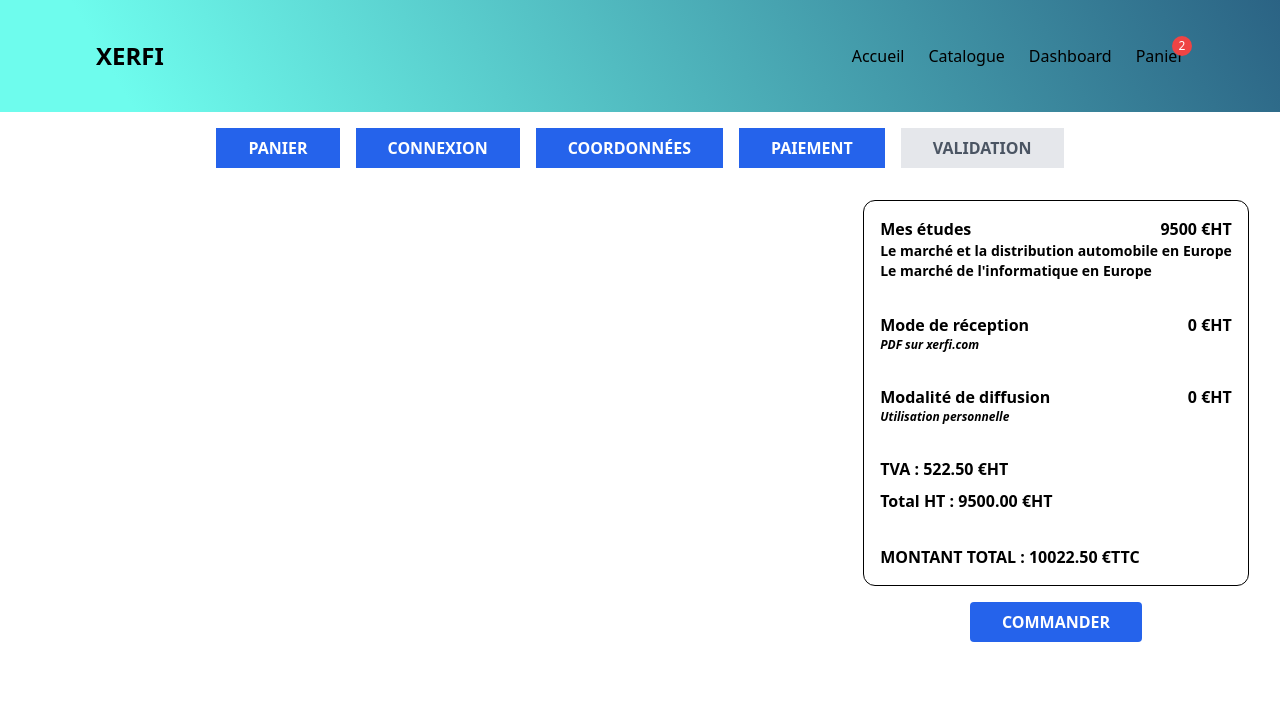
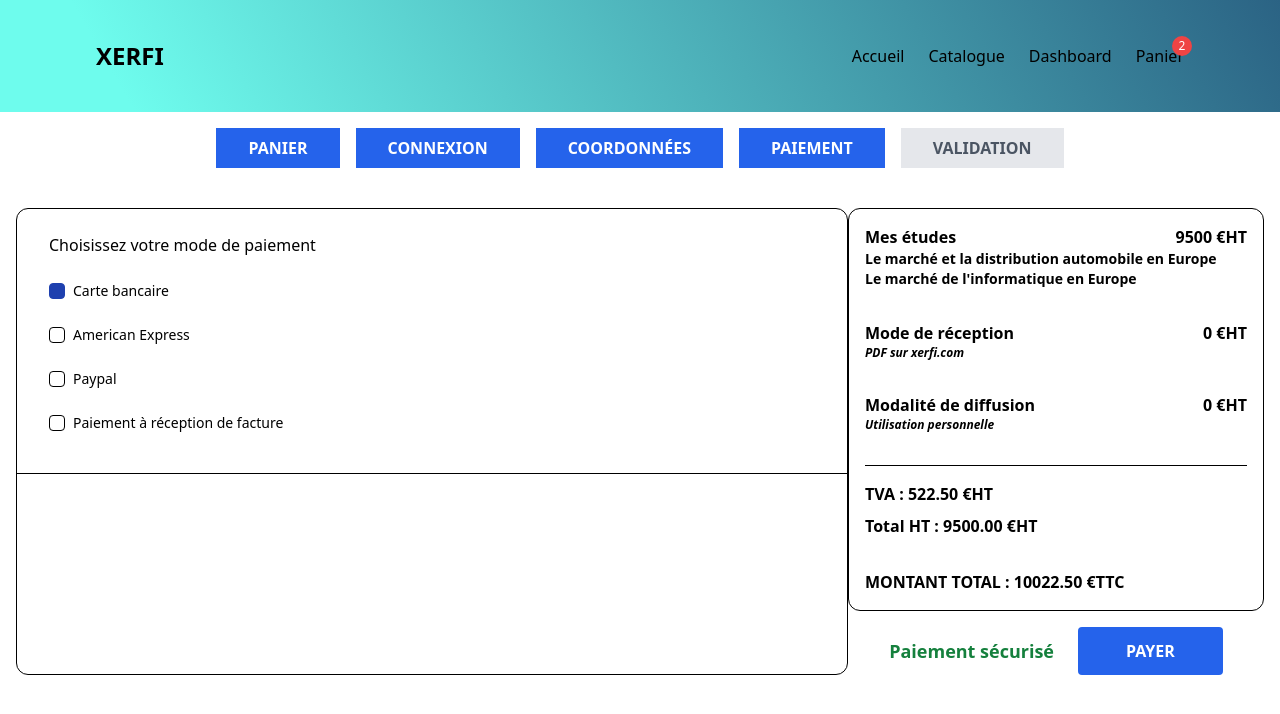
Before and after one commit to Mathis-brgs/XERFI-clone, a React (Vite) app: page /panier/paiement in a window 1280 px wide. Shown: the top 714 px of the page. Built offline with nearby package versions, Linux system fonts and the light colour scheme.

Commit message:
Paiement v1

```diff
--- a/package.json
+++ b/package.json
@@ -12,6 +12,7 @@
   "dependencies": {
     "cors": "^2.8.5",
     "express": "^5.1.0",
+    "mysql2": "^3.14.1",
     "react": "^19.1.0",
     "react-dom": "^19.1.0",
     "react-router-dom": "^7.6.0",
--- /dev/null
+++ b/src/components/PaiementMode.jsx
@@ -0,0 +1,40 @@
+import { useState } from "react";
+
+export default function PaiementMode() {
+  const [selected, setSelected] = useState("Carte bancaire");
+
+  const options = [
+    "Carte bancaire",
+    "American Express",
+    "Paypal",
+    "Paiement à réception de facture",
+  ];
+  return (
+    <ul className="border pt-2 pb-8 rounded-xl border-black min-h-full">
+      <div className="flex flex-col items-start gap-y-4 mt-4 border-b border-black pb-10">
+        <div className="flex flex-col gap-6 mx-8">
+          <h4>Choisissez votre mode de paiement</h4>
+          {options.map((option) => {
+            const isSelected = selected === option;
+            return (
+              <label
+                key={option}
+                className="flex items-center gap-x-2 cursor-pointer select-none"
+                onClick={() => setSelected(option)}
+              >
+                <div
+                  className={`w-4 h-4 rounded border flex items-center justify-center ${
+                    isSelected
+                      ? "bg-blue-800 border-blue-800"
+                      : "bg-transparent border-black"
+                  }`}
+                ></div>
+                <p className="text-sm">{option}</p>
+              </label>
+            );
+          })}
+        </div>
+      </div>
+    </ul>
+  );
+}
--- a/src/components/panier/RecapPanier.jsx
+++ b/src/components/panier/RecapPanier.jsx
@@ -1,4 +1,4 @@
-import { useNavigate } from "react-router-dom";
+import { useNavigate, useLocation } from "react-router-dom";
 import { useCommande } from "../../contexts/CommandeContext";
 
 export default function RecapPanier() {
@@ -13,11 +13,13 @@ export default function RecapPanier() {
   } = useCommande();
 
   const tva = totalAvecFrais * 0.055;
+  const location = useLocation();
   const navigate = useNavigate();
+  const isPaiementPage = location.pathname === "/panier/paiement";
 
   return (
     <div className="flex flex-col items-center">
-      <div className="font-semibold border py-2 rounded-xl border-black px-4">
+      <div className="font-semibold border py-2 rounded-xl border-black px-4 w-full max-w-md">
         <div className="py-2 mb-6">
           <div className="flex">
             <h5 className="font-semibold">Mes études</h5>
@@ -40,7 +42,6 @@ export default function RecapPanier() {
             <h5 className="font-semibold">Modalité de diffusion</h5>
             <span className="text-right flex-auto">{fraisDiffusion} €HT</span>
           </div>
-
           {diffusionMode === "2-5" ? (
             <p className={"text-xs italic"}>Diffusion 2-5 pers.</p>
           ) : (
@@ -48,7 +49,9 @@ export default function RecapPanier() {
           )}
         </div>
 
-        <p className="mt-2 font-bold">TVA : {tva.toFixed(2)} €HT</p>
+        <p className="font-bold border-t border-black pt-4">
+          TVA : {tva.toFixed(2)} €HT
+        </p>
         <p className="mt-2 font-bold">
           Total HT : {totalAvecFrais.toFixed(2)} €HT
         </p>
@@ -57,13 +60,29 @@ export default function RecapPanier() {
           MONTANT TOTAL : {(totalAvecFrais + tva).toFixed(2)} €TTC
         </h3>
       </div>
-      <button
-        onClick={() => navigate("/panier/connexion")}
-        className="mt-4 bg-blue-600 text-white px-8 py-2 rounded hover:bg-blue-700 uppercase font-bold"
-      >
-        Commander
-        {/* modifier en payer quand sur la page paiement */}
-      </button>
+
+      {isPaiementPage ? (
+        <div className="mt-4 w-full max-w-md flex items-center justify-center space-x-6">
+          <span className="text-lg font-semibold text-green-700 whitespace-nowrap">
+            Paiement sécurisé
+          </span>
+          <button
+            onClick={() => navigate("/panier/connexion")}
+            className="bg-blue-600 text-white px-12 py-3 rounded hover:bg-blue-700 uppercase font-bold"
+          >
+            Payer
+          </button>
+        </div>
+      ) : (
+        <div className="mt-4 w-full max-w-md flex justify-center">
+          <button
+            onClick={() => navigate("/panier/connexion")}
+            className="bg-blue-600 text-white px-12 py-3 rounded hover:bg-blue-700 uppercase font-bold"
+          >
+            Commander
+          </button>
+        </div>
+      )}
     </div>
   );
 }
--- a/src/pages/Home.jsx
+++ b/src/pages/Home.jsx
@@ -1,4 +1,4 @@
-import Login from "../components/home/Login";
+import Login from "../components/abonnes/Login";
 import loginImage from "../assets/homepage_xerfi_abonnes.jpg";
 
 const Home = () => {
--- a/src/pages/Panier.jsx
+++ b/src/pages/Panier.jsx
@@ -29,10 +29,10 @@ export default function Panier() {
           </div>
         ) : (
           <>
-            <div className="lg:col-span-2">
+            <div className="lg:col-span-2 py-2">
               <MainPanier panier={panier} supprimerArticle={supprimerArticle} />
             </div>
-            <div className="lg:col-span-1">
+            <div className="lg:col-span-1 py-2">
               <RecapPanier
                 nombreItems={nombreItems}
                 total={total}
--- a/src/pages/PanierPaiement.jsx
+++ b/src/pages/PanierPaiement.jsx
@@ -2,10 +2,10 @@ import { useCommande } from "../contexts/CommandeContext";
 import ProgressionCommande from "../components/Panier/ProgressionCommande";
 import MainPanier from "../components/Panier/MainPanier";
 import RecapPanier from "../components/Panier/RecapPanier";
+import PaiementMode from "../components/PaiementMode";
 
 export default function PanierPaiement() {
   const {
-    panier,
     nombreItems,
     total,
     fraisPostaux,
@@ -22,16 +22,10 @@ export default function PanierPaiement() {
       <ProgressionCommande etapeActuelle={3} />
 
       <div className="mt-8 grid grid-cols-1 lg:grid-cols-3">
-        {panier.length === 0 ? (
-          <div className="lg:col-span-3 text-center py-12">
-            <h2 className="text-2xl font-bold mb-4">Votre panier est vide.</h2>
+        <div className="lg:col-span-2 py-2">
+          <PaiementMode />
         </div>
-        ) : (
-          <>
-            <div className="lg:col-span-2">
-              {/* <MainPanier panier={panier} supprimerArticle={supprimerArticle} /> */}
-            </div>
-            <div className="lg:col-span-1">
+        <div className="lg:col-span-1 py-2">
           <RecapPanier
             nombreItems={nombreItems}
             total={total}
@@ -44,8 +38,6 @@ export default function PanierPaiement() {
             setDiffusionMode={setDiffusionMode}
           />
         </div>
-          </>
-        )}
       </div>
     </div>
   );
```
Also changed, not shown: src/components/abonnes/Login.jsx (renamed from src/components/home/Login.jsx), 2 other files (tests, documents, lock files or other folders). Lines whose indentation alone changed are shown as unchanged.
